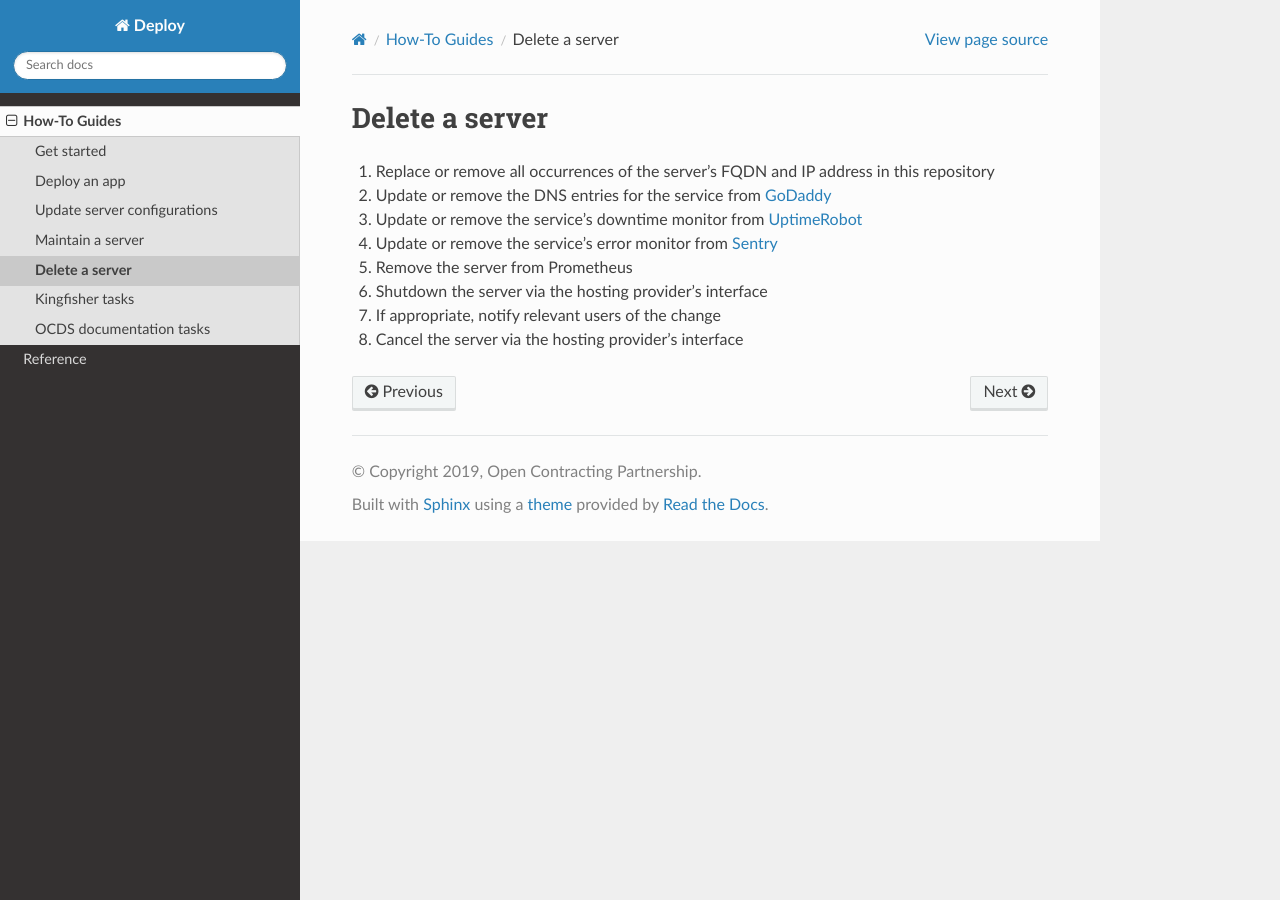
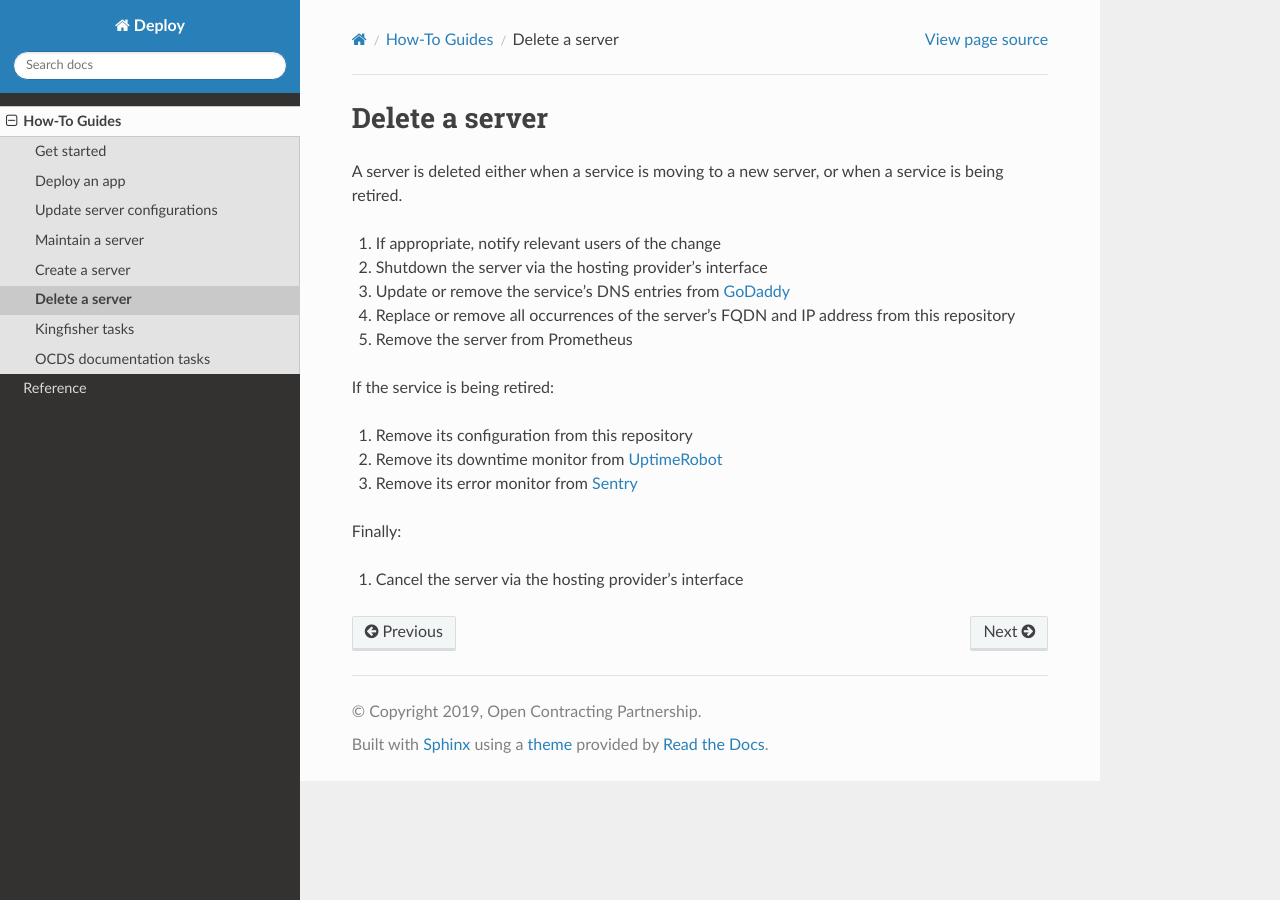
Before and after one commit to open-contracting/deploy, a Sphinx documentation site: the page built from docs/how-to/delete_server.rst, in a window 1280 px wide. Built offline with Sphinx 7.4.7 and the Read the Docs theme 2.0.0, drawn with Linux system fonts in a browser that asks for light colours.

```diff
--- a/docs/how-to/delete_server.rst
+++ b/docs/how-to/delete_server.rst
@@ -1,11 +1,20 @@
 Delete a server
 ===============
 
-#. Replace or remove all occurrences of the server's FQDN and IP address in this repository
-#. Update or remove the DNS entries for the service from `GoDaddy <https://dcc.godaddy.com/manage/OPEN-CONTRACTING.ORG/dns>`__
-#. Update or remove the service's downtime monitor from `UptimeRobot <https://uptimerobot.com/dashboard>`__
-#. Update or remove the service's error monitor from `Sentry <https://sentry.io/organizations/open-data-services/projects/>`__
+A server is deleted either when a service is moving to a new server, or when a service is being retired.
+
+#. If appropriate, notify relevant users of the change
+#. Shutdown the server via the hosting provider's interface
+#. Update or remove the service's DNS entries from `GoDaddy <https://dcc.godaddy.com/manage/OPEN-CONTRACTING.ORG/dns>`__
+#. Replace or remove all occurrences of the server's FQDN and IP address from this repository
 #. Remove the server from Prometheus
-#. Shutdown the server via the hosting provider's interface
-#. If appropriate, notify relevant users of the change
+
+If the service is being retired:
+
+#. Remove its configuration from this repository
+#. Remove its downtime monitor from `UptimeRobot <https://uptimerobot.com/dashboard>`__
+#. Remove its error monitor from `Sentry <https://sentry.io/organizations/open-data-services/projects/>`__
+
+Finally:
+
 #. Cancel the server via the hosting provider's interface
--- a/docs/how-to/index.rst
+++ b/docs/how-to/index.rst
@@ -11,6 +11,7 @@
    deploy.rst
    update.rst
    maintain.rst
+   create_server.rst
    delete_server.rst
 
 .. toctree::
```
Also changed, not shown: docs/how-to/create_server.rst (added, +24 -0 lines).
